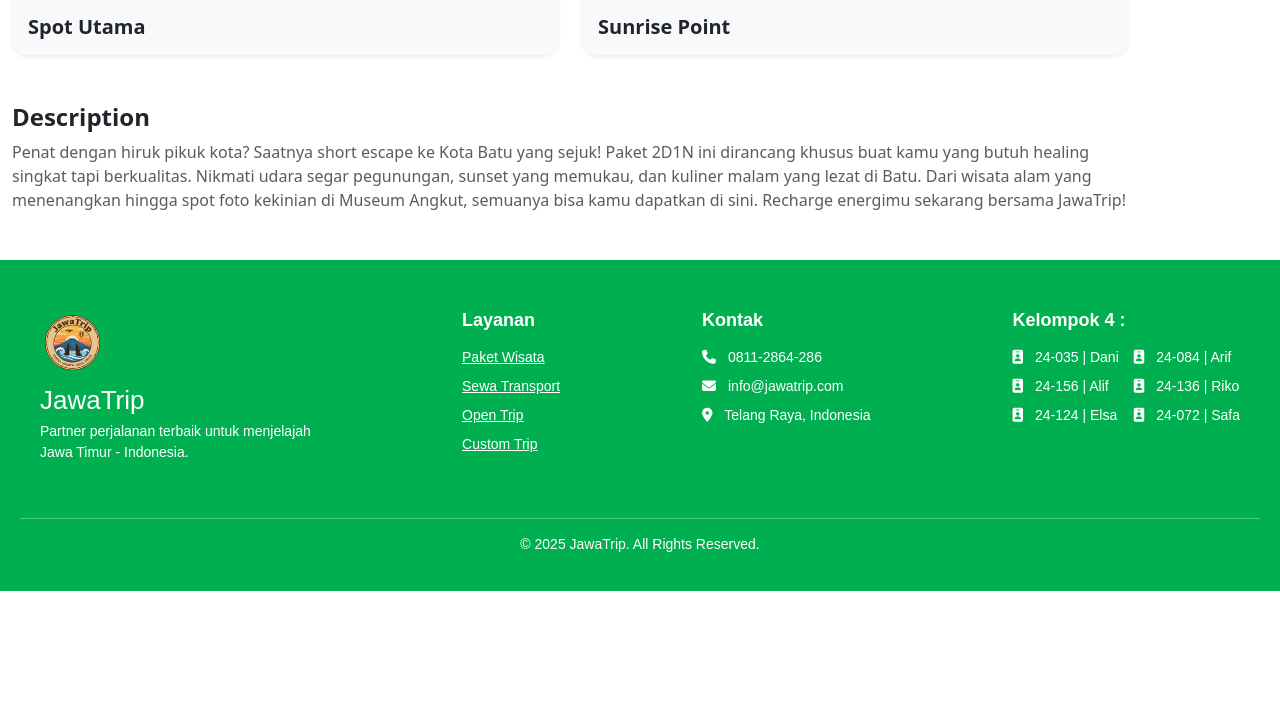
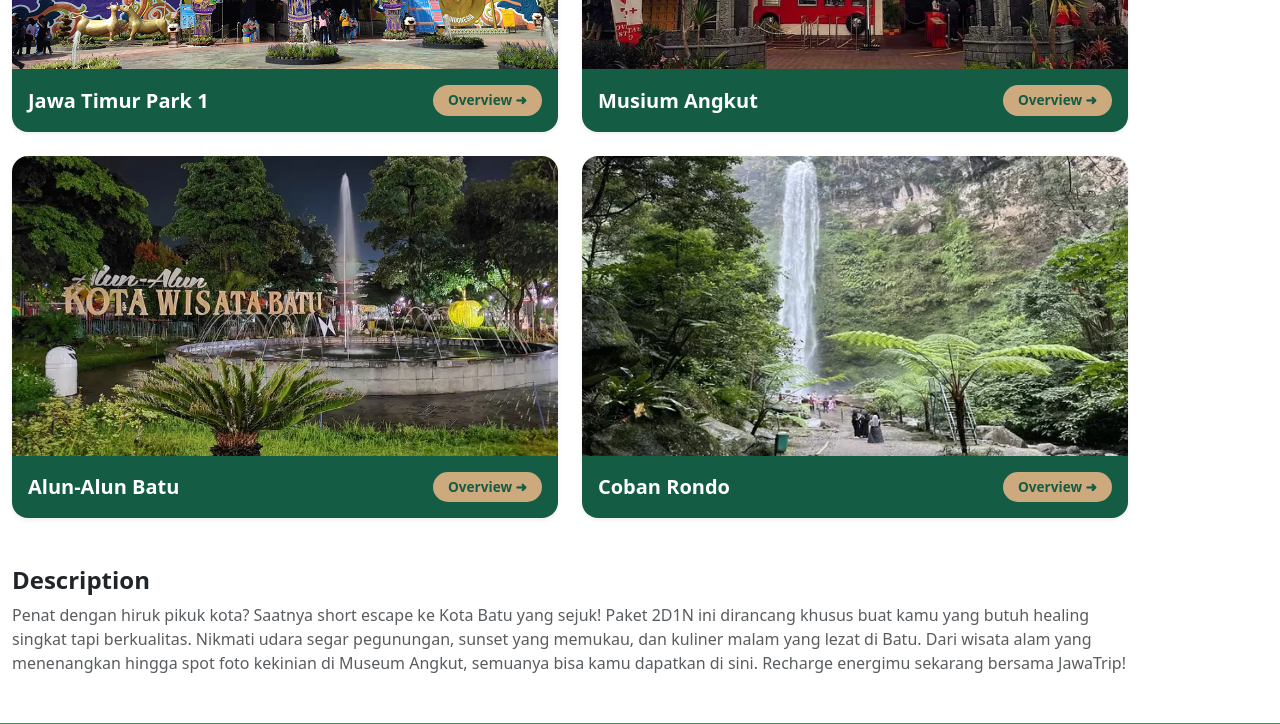
Before and after one commit to dannnnn-byte/Kelompok-4, a PHP site: page /wisatamalang.php in a window 1280 px wide. Shown: the part 1179-1903 px from the top of the page. Before the commit the page ends 1770 px from the top, so only its background shows below. Run offline with PHP 8.4, Linux system fonts and the light colour scheme; data comes from the database, SQL or seed files in the repository.

Commit message:
tambah penampilan wisata

```diff
--- a/includes/dashboard_home.php
+++ b/includes/dashboard_home.php
@@ -69,8 +69,6 @@ ini_set('display_errors', 1);
 </div>
 
       <li><a href="wisata.php">Paket Wisata</a></li>
-      <li><a href="hotel.php">Hotel</a></li>
-      <li><a href="transportasi.php">Transportasi</a></li>
       <li><a href="pesan.php">Pesan Tiket</a></li>
       <li><a href="login.php">Login</a></li>
   </ul>
--- a/wisata.php
+++ b/wisata.php
@@ -22,7 +22,7 @@
                 <img src='{$d[1]}' class='card-img-top' style='height:250px; object-fit:cover;'>
                 <div class='card-body text-center' style='background: #145C43; color: white;'>
                   <h5 class='fw-bold'>{$d[0]}</h5>
-                  <button class='btn w-100 mt-2' style='background: #CDAA7D;'>Lihat Paket</button>
+                  <button class='btn w-100 mt-2 fw-bold' style='background: #CDAA7D; color: #145C43;'>Lihat Paket</button>
                 </div>
               </div>
             </a>
--- a/wisatamalang.php
+++ b/wisatamalang.php
@@ -34,8 +34,10 @@ while($row = mysqli_fetch_assoc($result_fasilitas)) {
 
 // Data Dummy Gambar Destinasi (Karena tabel destinasi belum ada, pakai array dulu sesuai kodemu)
 $destinasi_list = [
-    ["nama" => "Spot Utama", "img" => "img/" . $data_paket['gambar_paket']],
-    ["nama" => "Sunrise Point", "img" => "img/bromo.jpg"], // Ganti dengan gambar lain yang ada
+    ["nama" => "Jawa Timur Park 1", "img" => "img/" . $data_paket['gambar_paket']],
+    ["nama" => "Musium Angkut", "img" => "img/angkut.webp"], // Ganti dengan gambar lain yang ada
+    ["nama" => "Alun-Alun Batu", "img" => "img/batu.webp"],
+    ["nama" => "Coban Rondo", "img" => "img/cobanrondo1.webp"],
 ];
 
 ?>
@@ -106,6 +108,16 @@ $destinasi_list = [
     .tab-content-area { display: none; animation: fadeIn 0.5s; }
     .tab-content-area.active { display: block; }
     @keyframes fadeIn { from { opacity: 0; } to { opacity: 1; } }
+
+    .btn-overview {
+        background-color: #CDAA7D;
+        color: #145C43;
+        padding: 5px 15px;
+        border-radius: 20px;
+        font-size: 0.85rem;
+        font-weight: 600;
+        display: inline-block;
+    }
 </style>
 
 <div class="hero-section">
@@ -136,10 +148,12 @@ $destinasi_list = [
                             <div class="col">
                                 <label class="form-label fw-bold">Dewasa</label>
                                 <input type="number" name="jml" value="1" min="1" class="form-control">
+                                <label class="form-label fw-bold">Anak</label>
+                                <input type="number" name="jml" value="1" min="1" class="form-control">
                             </div>
                         </div>
 
-                        <button type="submit" class="btn btn-primary w-100 py-2 fw-bold" style="background-color: #0d6efd;">Book Now</button>
+                        <button type="submit" class="btn btn-warning w-100 py-2 fw-bold">Book Now</button>
                     </form>
 
                     <hr>
@@ -180,8 +194,11 @@ $destinasi_list = [
             <div class="col-md-6">
                 <div class="card border-0 rounded-4 overflow-hidden shadow-sm h-100">
                     <img src="<?= $item['img']; ?>" class="img-fluid w-100" style="height: 300px; object-fit: cover;">
-                    <div class="card-body bg-light">
+                    <div class="card-body d-flex justify-content-between align-items-center" style="background: #145C43; color: white;">
                         <h5 class="fw-bold m-0"><?= $item['nama']; ?></h5>
+                        <a href="#" class="text-decoration-none">
+                            <span class="btn-overview fw-bold" style="white-space: nowrap;">Overview ➜</span>
+                        </a>
                     </div>
                 </div>
             </div>
```
Also changed, not shown: login.php (+70 -35 lines), img/cobanrondo1.webp (added).
